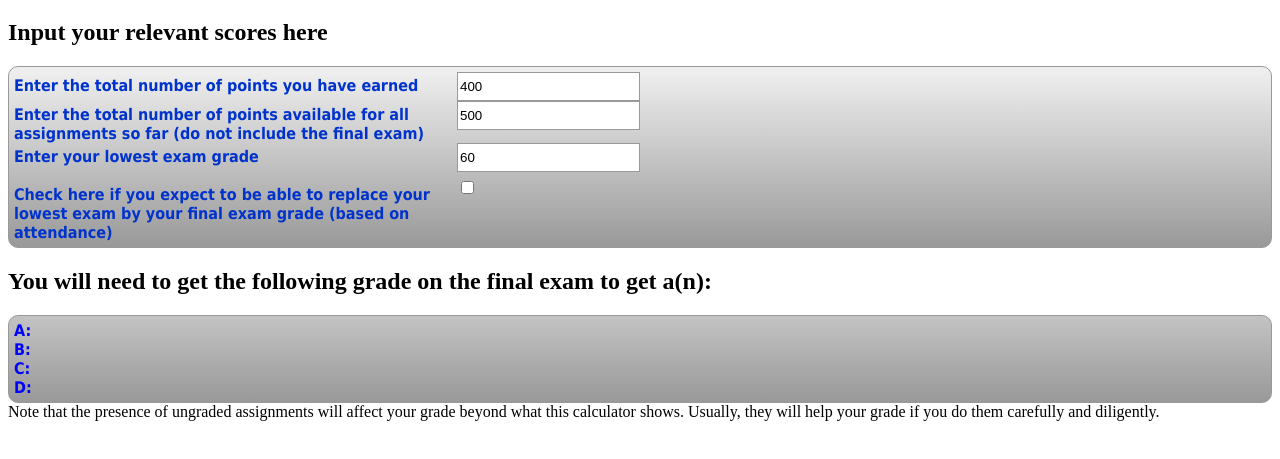
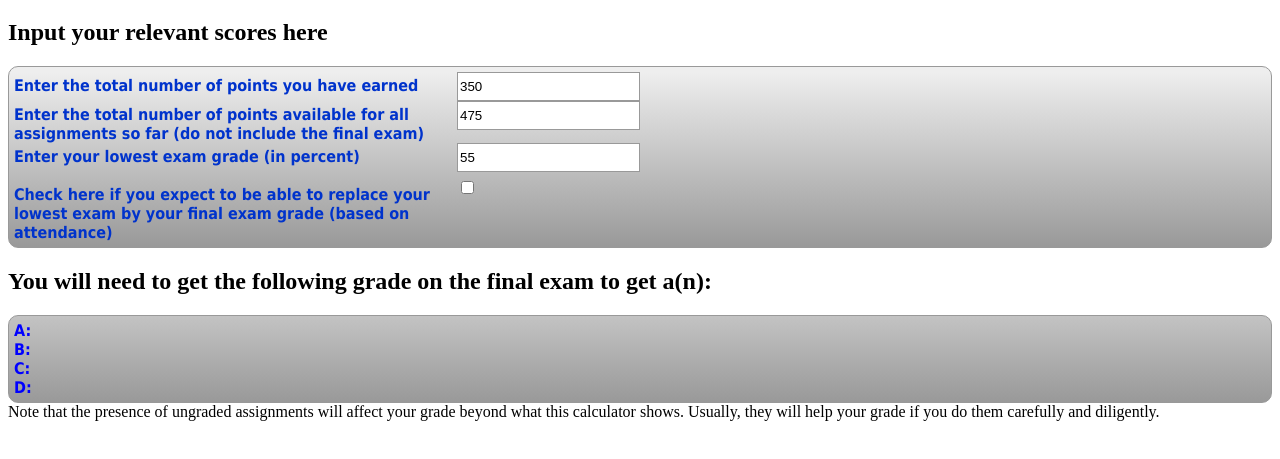
Before and after one commit to senanu/abcdf, a plain HTML site: page index.html in a window 1280 px wide. Shown: the part 61-520 px from the top of the page. Drawn offline with nearby package versions, Linux system fonts and the light colour scheme.

Commit message:
Updated with relevant values

```diff
--- a/index.html
+++ b/index.html
@@ -132,15 +132,15 @@ table{
   <form>
     <p>
       <label for="earned"> Enter the total number of points you have earned </label>
-      <input type="text" id="earned_points" value=400 name="input">
+      <input type="text" id="earned_points" value=350 name="input">
     </p>
     <p>
       <label for="total"> Enter the total number of points available for all assignments so far (do not include the final exam) </label>
-      <input type="text" id="total_points" value=500 name="input">
+      <input type="text" id="total_points" value=475 name="input">
     </p>
     <p>
-      <label for="lowexam"> Enter your lowest exam grade</label>
-      <input type="text" id="lowest_exam" value=60 name="input">
+      <label for="lowexam"> Enter your lowest exam grade (in percent)</label>
+      <input type="text" id="lowest_exam" value=55 name="input">
     </p>
     <p>
       <label for="replace"> Check here if you expect to be able to replace your lowest exam by your final exam grade (based on attendance)</label>
```
